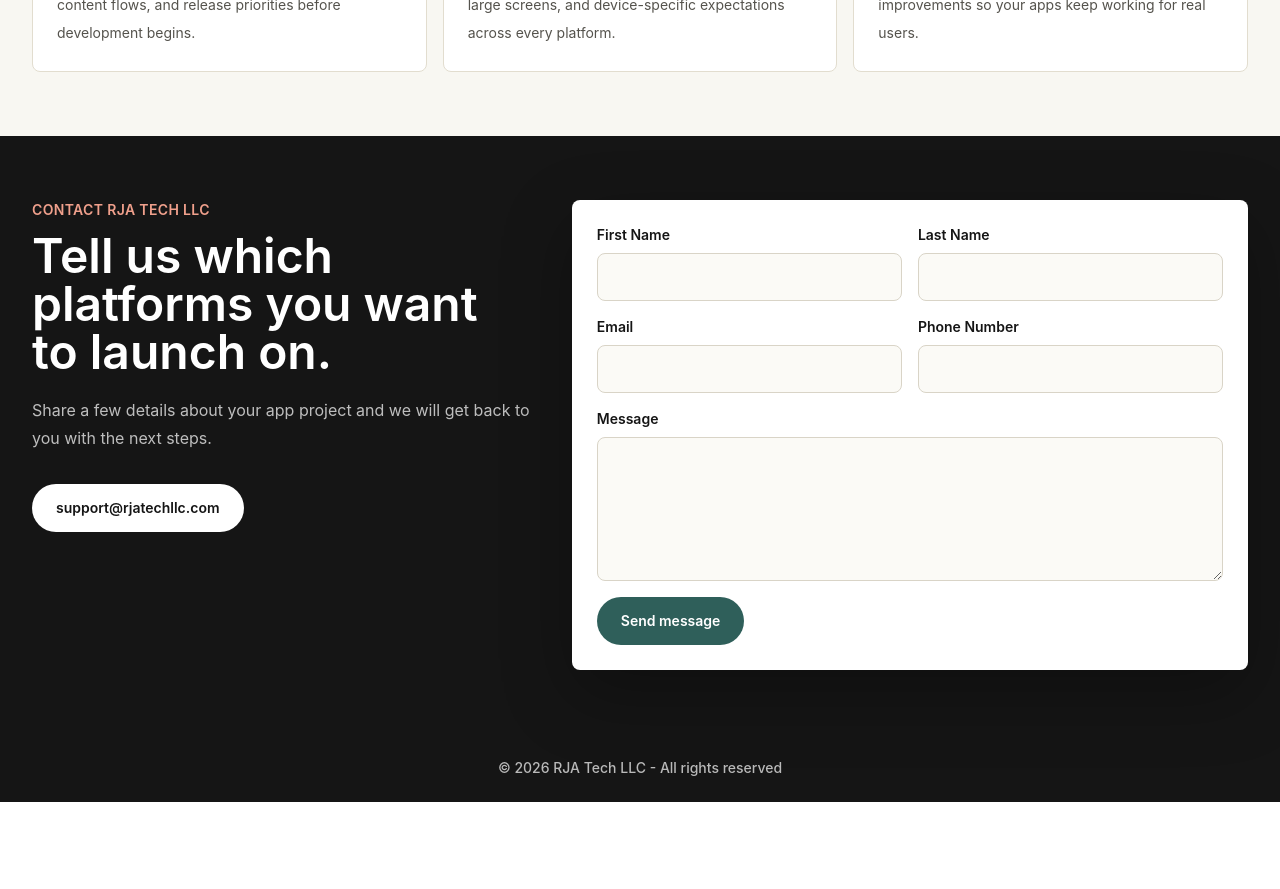
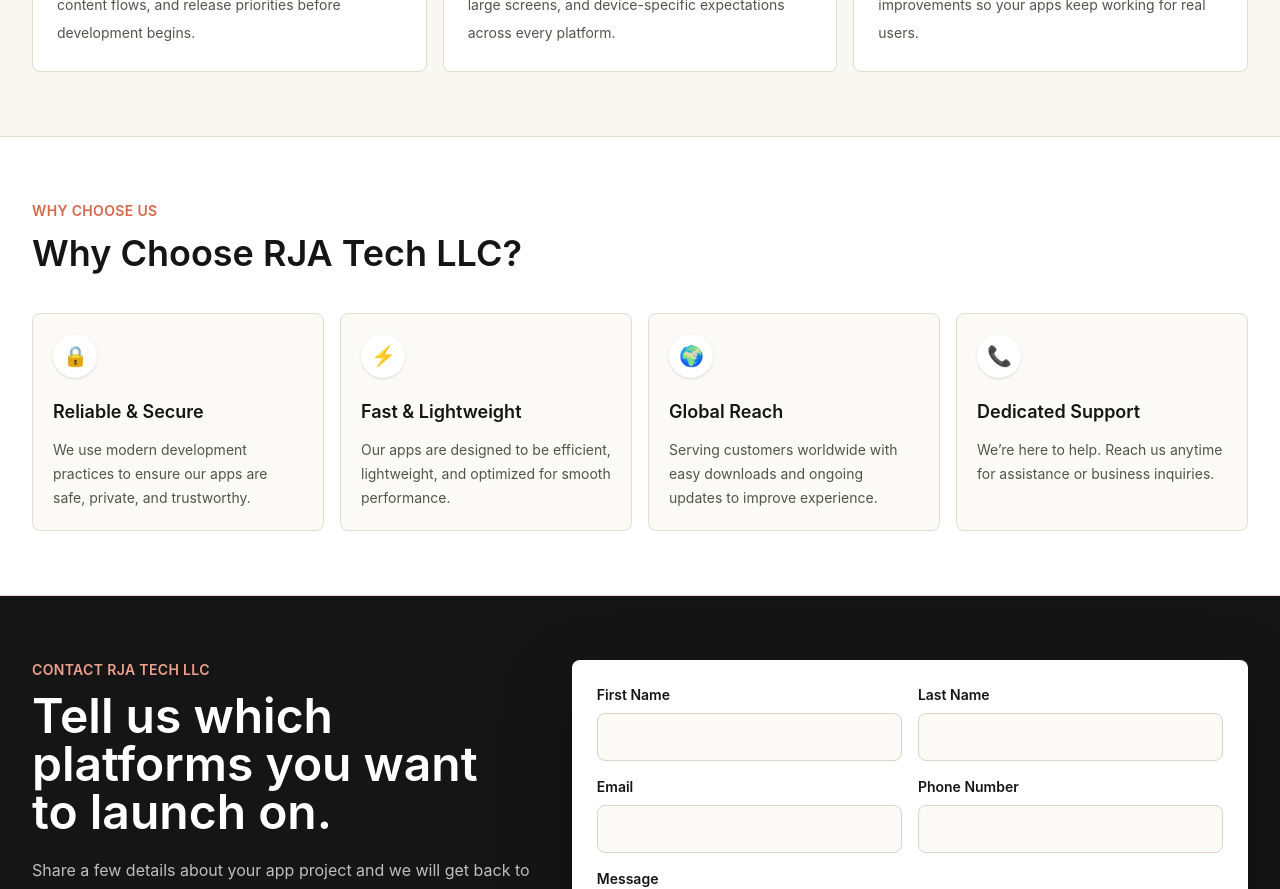
Before and after one commit to GuruDev920/RJATech, a Next.js app: page / in a window 1280 px wide. Shown: the part 1600-2489 px from the top of the page. Before the commit the page ends 2402 px from the top, so only its background shows below. Built offline with nearby package versions, Linux system fonts and the light colour scheme.

Commit message:
Add why choose RJA Tech section

```diff
--- a/app/page.tsx
+++ b/app/page.tsx
@@ -38,6 +38,29 @@
   {
     title: "Launch and improve",
     body: "We support submission, rollout, fixes, and product improvements so your apps keep working for real users.",
+  },
+];
+
+const reasons = [
+  {
+    icon: "🔒",
+    title: "Reliable & Secure",
+    body: "We use modern development practices to ensure our apps are safe, private, and trustworthy.",
+  },
+  {
+    icon: "⚡",
+    title: "Fast & Lightweight",
+    body: "Our apps are designed to be efficient, lightweight, and optimized for smooth performance.",
+  },
+  {
+    icon: "🌍",
+    title: "Global Reach",
+    body: "Serving customers worldwide with easy downloads and ongoing updates to improve experience.",
+  },
+  {
+    icon: "📞",
+    title: "Dedicated Support",
+    body: "We’re here to help. Reach us anytime for assistance or business inquiries.",
   },
 ];
 
@@ -303,6 +326,35 @@
         </div>
       </section>
 
+      <section className="border-y border-[#e2ddcf] bg-white px-5 py-16 sm:px-8">
+        <div className="mx-auto max-w-7xl">
+          <div className="mb-10 max-w-2xl">
+            <p className="text-sm font-semibold uppercase tracking-wide text-[#d5674b]">
+              Why choose us
+            </p>
+            <h2 className="mt-3 text-3xl font-semibold sm:text-4xl">
+              Why Choose RJA Tech LLC?
+            </h2>
+          </div>
+          <div className="grid gap-4 sm:grid-cols-2 lg:grid-cols-4">
+            {reasons.map((reason) => (
+              <article
+                className="rounded-lg border border-[#e2ddcf] bg-[#fbfaf6] p-5"
+                key={reason.title}
+              >
+                <div className="mb-5 flex h-11 w-11 items-center justify-center rounded-full bg-white text-xl shadow-sm">
+                  <span aria-hidden="true">{reason.icon}</span>
+                </div>
+                <h3 className="text-lg font-semibold">{reason.title}</h3>
+                <p className="mt-3 text-sm leading-6 text-[#55534d]">
+                  {reason.body}
+                </p>
+              </article>
+            ))}
+          </div>
+        </div>
+      </section>
+
       <section className="bg-[#151515] px-5 py-16 text-white sm:px-8" id="contact">
         <div className="mx-auto grid max-w-7xl gap-10 lg:grid-cols-[0.85fr_1.15fr] lg:items-start">
           <div className="max-w-2xl">
```
